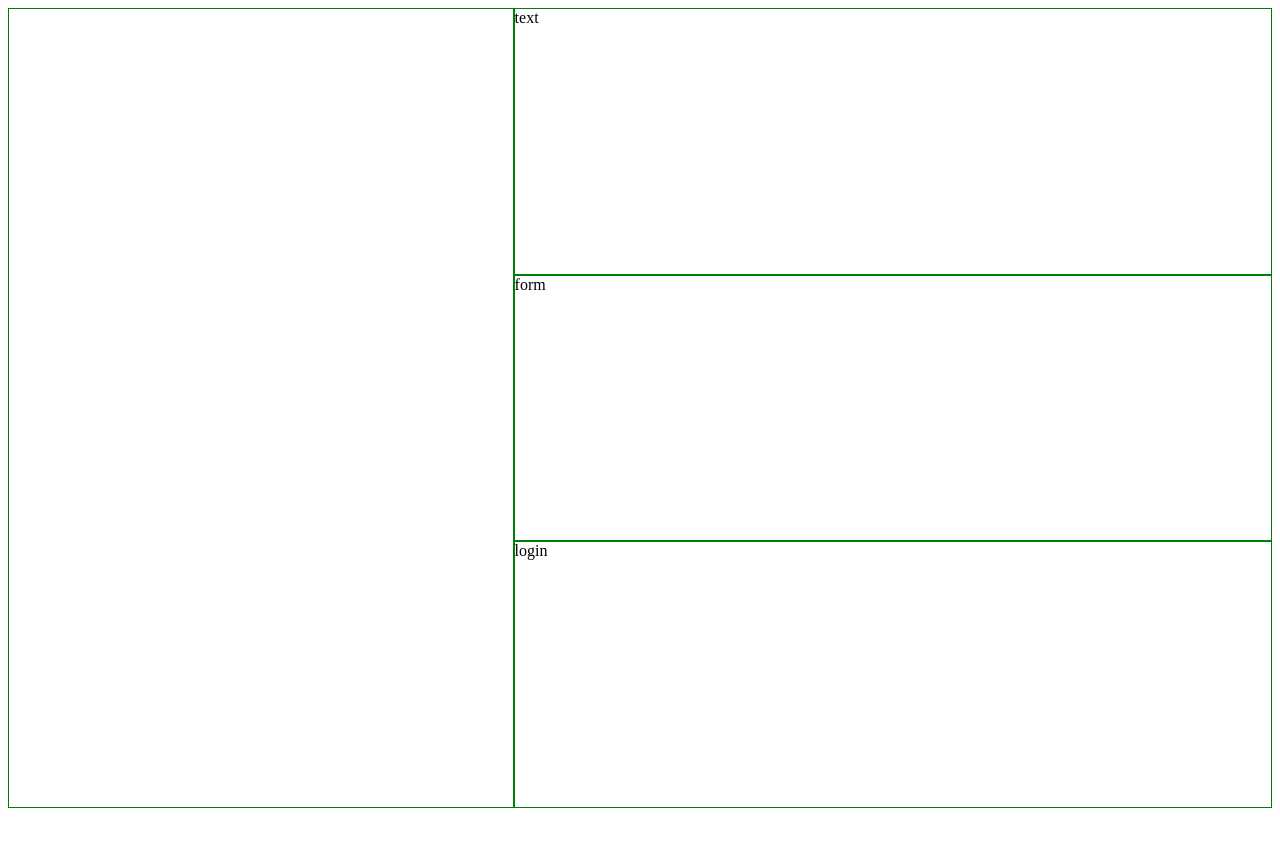
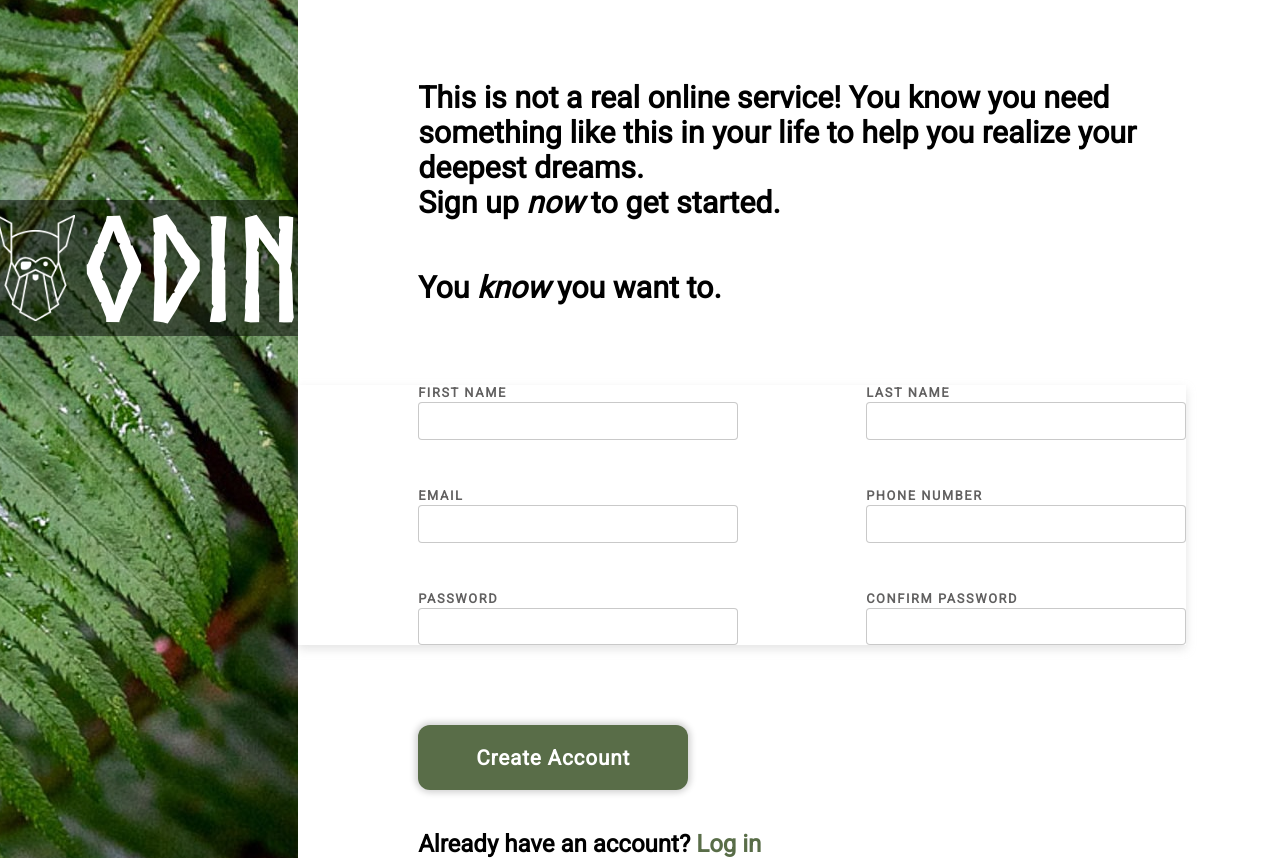
Before and after one commit to oalva-rez/sign-up-form, a plain HTML site: page index.html in a window 1280 px wide. Before the commit the page ends 816 px from the top, so only its background shows below. Drawn offline with Linux system fonts and the light colour scheme; a web font is replaced by a local one.

Commit message:
Initial commit

```diff
--- a/index.html
+++ b/index.html
@@ -4,15 +4,73 @@
     <meta charset="UTF-8" />
     <meta http-equiv="X-UA-Compatible" content="IE=edge" />
     <meta name="viewport" content="width=device-width, initial-scale=1.0" />
+    <link rel="preconnect" href="https://fonts.googleapis.com" />
+    <link rel="preconnect" href="https://fonts.gstatic.com" crossorigin />
+    <link
+      href="https://fonts.googleapis.com/css2?family=Changa+One&family=Exo:wght@700&family=Oi&family=Otomanopee+One&family=Roboto&family=Space+Mono&display=swap"
+      rel="stylesheet"
+    />
     <link rel="stylesheet" href="styles.css" />
     <title>Sign Up</title>
   </head>
   <body>
     <div class="container">
-      <div class="hero"></div>
-      <div class="info-text">text</div>
-      <form action="" class="form">form</form>
-      <div class="sign-up">login</div>
+      <div class="hero">
+        <div class="header">
+          <img src="/images/odin-logo.png" />
+          <div class="title">ODIN</div>
+        </div>
+      </div>
+      <div class="info-text">
+        <p class="text1">
+          This is not a real online service! You know you need something like
+          this in your life to help you realize your deepest dreams.<br />
+          Sign up <em>now</em> to get started.
+        </p>
+        <p class="text2">You <em>know</em> you want to.</p>
+      </div>
+      <form action="" class="form" id="my-form">
+        <div class="form-row">
+          <div class="col">
+            <label for="first">FIRST NAME</label>
+            <input type="text" id="first" required />
+          </div>
+          <div class="col">
+            <label for="last">LAST NAME</label>
+            <input type="text" id="last" required />
+          </div>
+        </div>
+        <div class="form-row">
+          <div class="col">
+            <label for="email">EMAIL</label>
+            <input type="email" id="email" required />
+          </div>
+          <div class="col">
+            <label for="number">PHONE NUMBER</label>
+            <input type="tel" id="number" required />
+          </div>
+        </div>
+        <div class="form-row">
+          <div class="col">
+            <label for="pwd">PASSWORD</label>
+            <input type="password" id="pwd" required />
+          </div>
+          <div class="col">
+            <label for="pwd-confirm">CONFIRM PASSWORD</label>
+            <input type="password" id="pwd-confirm" required />
+          </div>
+        </div>
+      </form>
+      <div class="sign-up">
+        <div class="sign-up-container">
+          <button type="submit" form="my-form" class="btn">
+            Create Account
+          </button>
+          <div class="login-text">
+            Already have an account? <a href="#" id="login-link">Log in</a>
+          </div>
+        </div>
+      </div>
     </div>
   </body>
 </html>
--- a/styles.css
+++ b/styles.css
@@ -1,11 +1,12 @@
-:root {
+* {
   margin: 0;
   padding: 0;
   box-sizing: border-box;
+  font-family: "Roboto", sans-serif;
 }
-.container > div,
-.container > form {
-  border: solid 1px green;
+@font-face {
+  font-family: Norse;
+  src: url("/fonts/Norse-Bold.otf");
 }
 
 .container {
@@ -19,27 +20,137 @@
     "hero sign-up";
 }
 .hero {
-  background-image: url();
+  background-image: url("/images/heroimg.jpg");
+  background-position: center;
+  background-size: auto;
+  background-repeat: no-repeat;
   grid-area: hero;
 }
-.text {
+.header {
+  height: 17vh;
+  display: flex;
+  justify-content: center;
+  gap: 3%;
+  margin-top: 200px;
+  padding: 15px 0 15px;
+  background-color: rgba(0, 0, 0, 0.5);
+}
+
+#my-form {
+  box-shadow: 0 4px 9px rgba(187, 187, 187, 0.4);
+}
+
+.header .title {
+  font-family: Norse;
+  color: white;
+  font-size: 9rem;
+  align-self: center;
+}
+
+.info-text {
+  display: flex;
+  flex-direction: column;
   grid-area: info-text;
+  font-weight: 600;
+  font-size: 1.9rem;
+}
+.text1 {
+  width: 750px;
+  margin: 80px 0 0 120px;
+}
+.text2 {
+  width: 750px;
+  margin: 50px 0 80px 120px;
 }
 .form {
   grid-area: form;
+  display: flex;
+  gap: 3rem;
+  flex-direction: column;
+  justify-content: center;
 }
+.form-header {
+  font-size: 1.6rem;
+}
+.form-row {
+  display: flex;
+  flex-direction: row;
+  margin-left: 120px;
+  gap: 8rem;
+}
+.col {
+  display: flex;
+  flex-direction: column;
+}
+.col input {
+  font-size: 1.2rem;
+  padding: 0.4rem;
+  width: 20rem;
+  border-radius: 4px;
+  outline: none;
+  border: 1px rgba(0, 0, 0, 0.212) solid;
+}
+
+.col input:focus {
+  border: 1px rgb(61, 61, 240) solid;
+  box-shadow: 0 0 5pt 2pt #d3d3d3;
+}
+.col label {
+  font-size: 0.8rem;
+  font-weight: 600;
+  color: rgb(97, 96, 96);
+  margin-bottom: 2px;
+  letter-spacing: 0.1rem;
+}
+
 .sign-up {
   grid-area: sign-up;
 }
+.sign-up-container {
+  display: flex;
+  flex-direction: column;
+  margin: 80px 0 0 120px;
+}
+.sign-up button {
+  width: 270px;
+  height: 65px;
+  border-radius: 12px;
+  outline: none;
+  border: none;
+  background-color: #596d48;
+  color: white;
+  font-size: 1.3rem;
+  font-weight: bold;
+  letter-spacing: 0.05rem;
+  box-shadow: 0 0 5pt 2pt #d3d3d3;
+}
+.sign-up button:hover {
+  background-color: #78866c;
+  cursor: pointer;
+  box-shadow: 0 0 7pt 4pt #d4d4d4;
+}
 
+.sign-up .login-text {
+  margin-top: 40px;
+  font-size: 1.5rem;
+  font-weight: bold;
+}
+.sign-up #login-link {
+  color: #596d48;
+  text-decoration: none;
+}
+.sign-up #login-link:visited {
+  color: #596d48;
+}
 @media only screen and (max-width: 550px) {
   .container {
     height: 100vh;
-    grid-template-columns: 0.6fr 1fr;
-    grid-template-rows: 0.5fr 1.5fr 0.6fr;
+    grid-template-columns: 1fr;
+    grid-template-rows: 0.5fr 1fr 1.2fr 0.8fr;
     grid-template-areas:
-      "hero text"
-      "form form"
-      "sign-up sign-up";
+      "hero"
+      "info-text"
+      "form"
+      "sign-up";
   }
 }
```
Also changed, not shown: fonts/Norse-Bold.otf (added).
